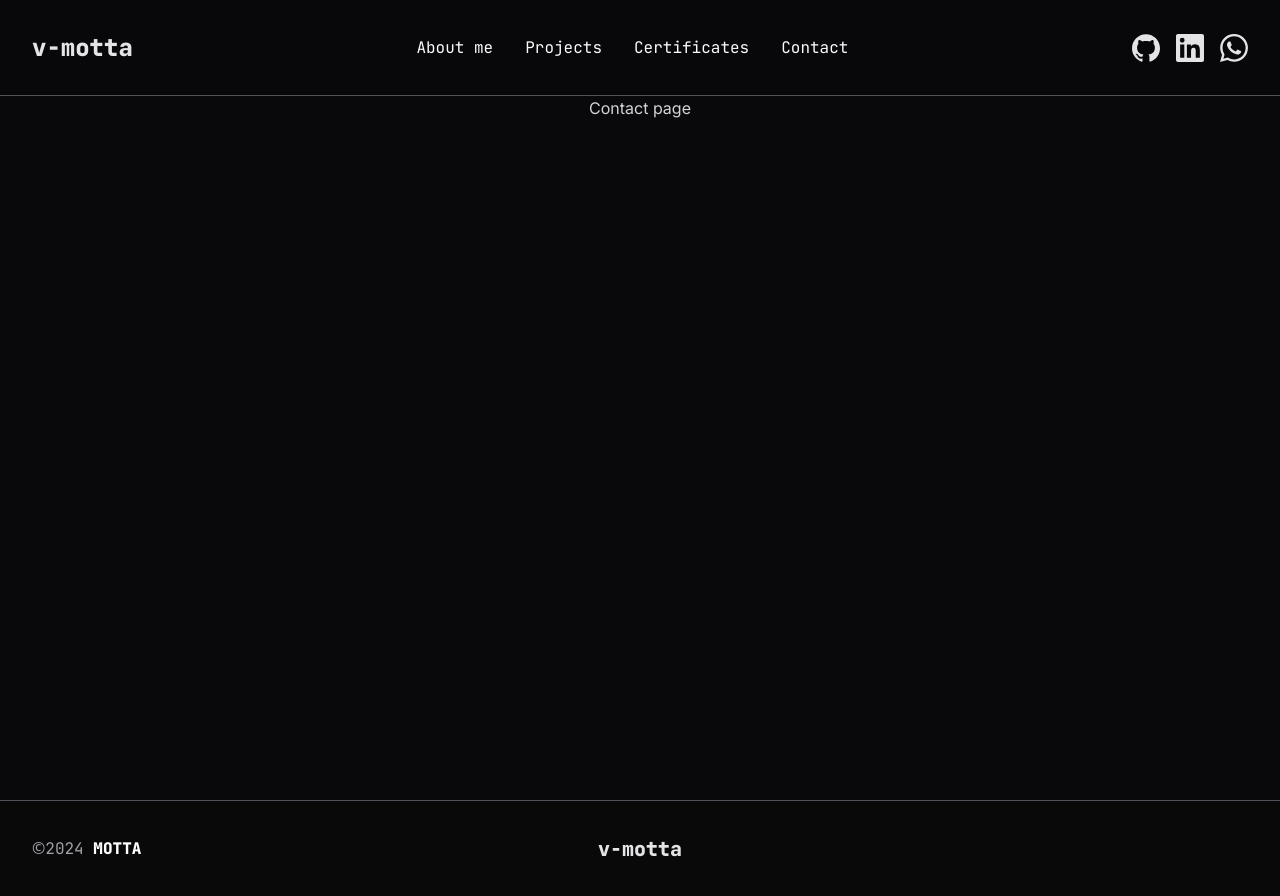
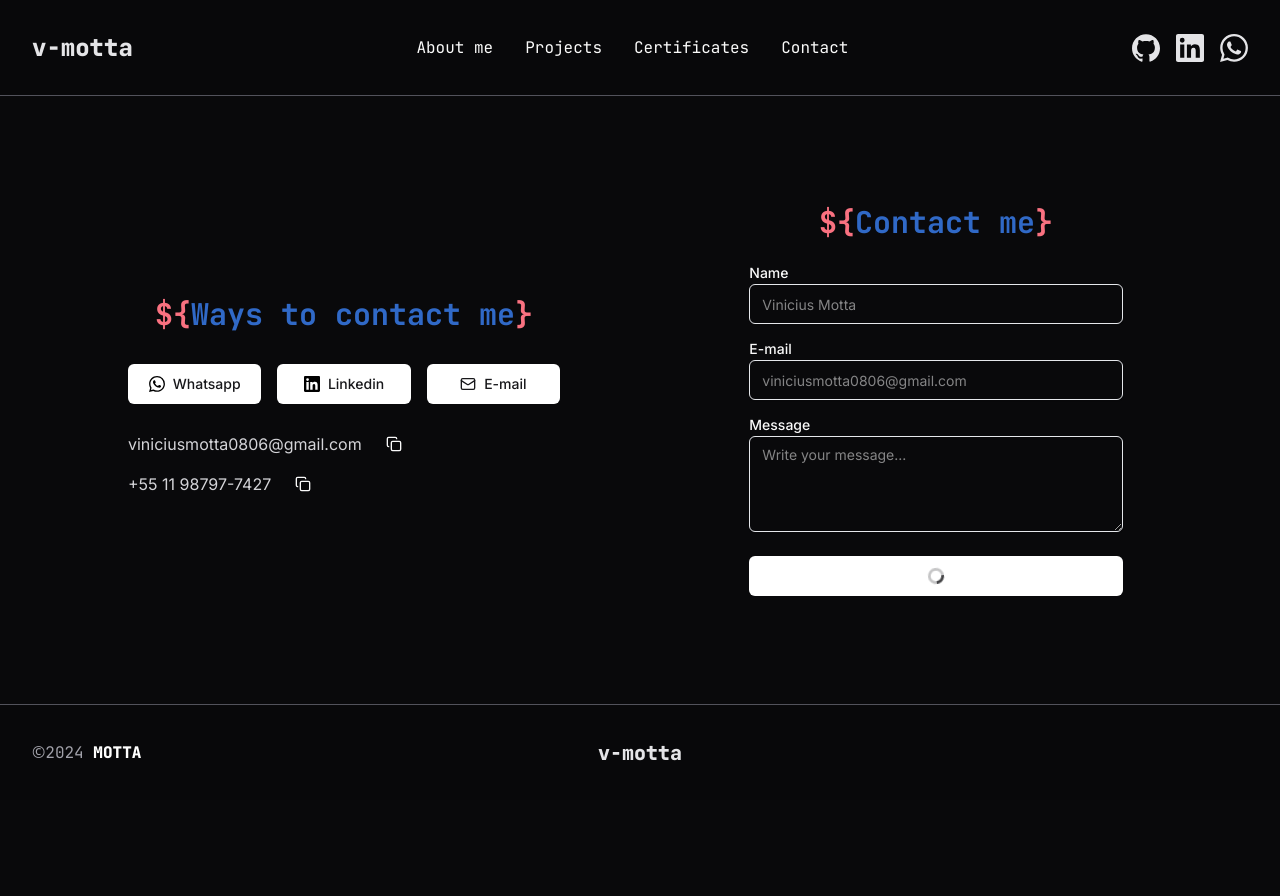
Before and after one commit to v-motta/portfolio-vmotta, a Next.js app: page /contact in a window 1280 px wide. After the commit the page ends 800 px from the top, so only its background shows below. Built offline with nearby package versions, Linux system fonts and the light colour scheme.

Commit message:
feat: contact page

```diff
--- /dev/null
+++ b/src/app/contact/contact-form.tsx
@@ -0,0 +1,37 @@
+import { LoadingIcon } from '@/components/icons'
+import { Button } from '@/components/ui/button'
+import { Input } from '@/components/ui/input'
+import { Label } from '@/components/ui/label'
+import { Textarea } from '@/components/ui/textarea'
+
+export function ContactForm() {
+  return (
+    <div className="flex w-full flex-1 flex-col items-center justify-center gap-y-5 sm:w-3/5 lg:w-2/5">
+      <h1 className="section-title">Contact me</h1>
+      <form className="flex w-full flex-col gap-3 landscape:w-2/3">
+        <div>
+          <Label htmlFor="name">Name</Label>
+          <Input id="name" type="text" placeholder="Vinicius Motta" />
+        </div>
+
+        <div>
+          <Label htmlFor="email">E-mail</Label>
+          <Input
+            id="email"
+            type="text"
+            placeholder="viniciusmotta0806@gmail.com"
+          />
+        </div>
+
+        <div>
+          <Label htmlFor="message">Message</Label>
+          <Textarea id="message" placeholder="Write your message..." />
+        </div>
+
+        <Button type="submit" className="mt-3 w-full" disabled={false}>
+          {Math.random() > 0.5 ? <LoadingIcon /> : 'Send message'}
+        </Button>
+      </form>
+    </div>
+  )
+}
--- a/src/app/contact/page.tsx
+++ b/src/app/contact/page.tsx
@@ -1,7 +1,16 @@
+'use client'
+import { Separator } from '@/components/ui/separator'
+import { ContactForm } from './contact-form'
+import { WaysToContactMe } from './ways-to-contact-me'
+
 export default function ContactPage() {
   return (
-    <main className="min-h-[calc(100vh-6rem)] w-full text-center">
-      <h1 className="text-zinc-300">Contact page</h1>
-    </main>
+    <div className="flex min-h-[calc(100vh-6rem-6rem)] items-center justify-center gap-8 px-6 py-8 pt-10 md:py-0 xl:px-16 2xl:px-36 portrait:flex-col">
+      <WaysToContactMe />
+
+      <Separator className="landscape:hidden" />
+
+      <ContactForm />
+    </div>
   )
 }
--- /dev/null
+++ b/src/app/contact/ways-to-contact-me.tsx
@@ -0,0 +1,99 @@
+import { LinkedInIcon, WhatsAppIcon } from '@/components/icons'
+import { Button } from '@/components/ui/button'
+import { Check, Copy, Mail } from 'lucide-react'
+import Link from 'next/link'
+import { useState } from 'react'
+
+export function WaysToContactMe() {
+  const [emailCopied, setEmailCopied] = useState(false)
+  const [numberCopied, setNumberCopied] = useState(false)
+
+  function handleCopyContact(contact: 'email' | 'number') {
+    if (contact === 'email') {
+      navigator.clipboard.writeText('viniciusmottadacosta@gmail.com')
+      setEmailCopied(true)
+      setTimeout(() => setEmailCopied(false), 2000)
+    }
+
+    if (contact === 'number') {
+      navigator.clipboard.writeText('5511987977427')
+      setNumberCopied(true)
+      setTimeout(() => setNumberCopied(false), 2000)
+    }
+  }
+
+  return (
+    <div className="flex w-full flex-1 flex-col items-center justify-center gap-y-8 portrait:md:w-auto">
+      <h1 className="section-title">Ways to contact me</h1>
+
+      <div className="flex w-full flex-col gap-5 md:px-16 lg:px-0 xl:px-16 2xl:px-36">
+        <div className="flex w-full flex-col gap-4 *:basis-full md:flex-row">
+          <Button asChild>
+            <Link
+              href="https://wa.me/5511987977427"
+              aria-label="Contact me via Whatsapp"
+              target="_blank"
+              rel="noopener noreferrer"
+            >
+              <WhatsAppIcon className="size-5 fill-black" /> Whatsapp
+            </Link>
+          </Button>
+
+          <Button asChild>
+            <Link
+              href="https://linkedin.com/in/viniciusmottadacosta/"
+              aria-label="Contact me via Linkedin"
+              target="_blank"
+              rel="noopener noreferrer"
+            >
+              <LinkedInIcon className="size-5 fill-black" /> Linkedin
+            </Link>
+          </Button>
+
+          <Button asChild>
+            <Link
+              href="mailto:viniciusmotta0806@gmail.com"
+              target="_blank"
+              rel="noopener noreferrer"
+            >
+              <Mail className="size-5" /> E-mail
+            </Link>
+          </Button>
+        </div>
+
+        <div>
+          <div className="flex items-center justify-center gap-2 md:justify-start">
+            <span className="text-zinc-300">viniciusmotta0806@gmail.com</span>
+            <div>
+              <Button
+                variant="ghost"
+                onClick={() => handleCopyContact('email')}
+              >
+                {emailCopied ? (
+                  <Check className="size-4 text-emerald-500" />
+                ) : (
+                  <Copy className="size-4" />
+                )}
+              </Button>
+            </div>
+          </div>
+          <div className="flex items-center justify-center gap-2 md:justify-start">
+            <span className="text-zinc-300">+55 11 98797-7427</span>
+            <div>
+              <Button
+                variant="ghost"
+                onClick={() => handleCopyContact('number')}
+              >
+                {numberCopied ? (
+                  <Check className="size-4 text-emerald-500" />
+                ) : (
+                  <Copy className="size-4" />
+                )}
+              </Button>
+            </div>
+          </div>
+        </div>
+      </div>
+    </div>
+  )
+}
```
